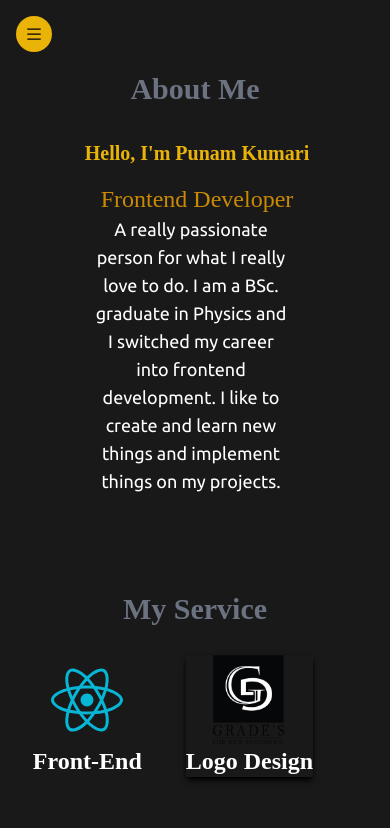
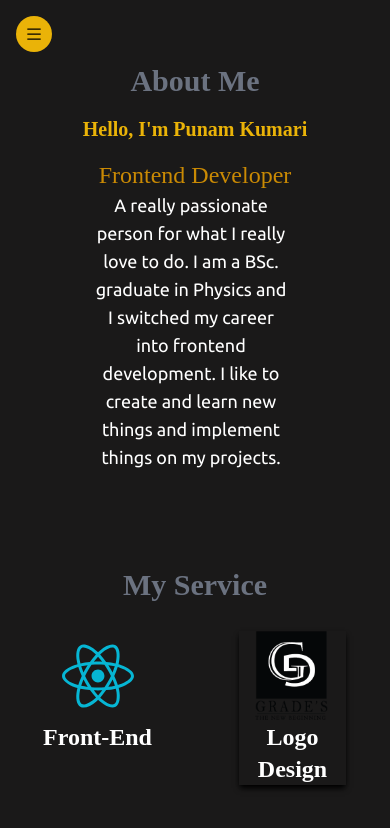
Before and after one commit to astrospkc/portfolio, a React (Vite) app: page /about in a window 390 px wide. Shown: the top 828 px of the page. Built offline with nearby package versions, Linux system fonts and the light colour scheme; a web font is replaced by a local one.

Commit message:
animation

```diff
--- a/src/App.jsx
+++ b/src/App.jsx
@@ -15,7 +15,7 @@ function App() {
   return (
     <>
       <Router>
-        <div className="flex flex-col overflow-x-hidden ">
+        <div className="flex flex-col overflow-x-hidden relative ">
           <div className="fixed md:left-0 md:top-0 h-fit md:h-screen w-fit md:w-[10%] md:bg-black  ">
             <Navbar />
           </div>
--- a/src/components/About.jsx
+++ b/src/components/About.jsx
@@ -5,17 +5,19 @@ import movie from "./logo.png";
 const About = () => {
   return (
     <>
-      <div className="  flex flex-col h-screen justify-center items-center ">
-        <div className=" text-center">
-          <h2 className=" text-3xl md:text-5xl font-bold my-4 text-gray-500 text-center">
+      <div className="  flex flex-col h-screen justify-center items-center  ">
+        <div className=" text-center ">
+          <h2 className=" text-3xl md:text-5xl font-bold my-4 text-gray-500 text-center ">
             About Me
           </h2>
+          <h3 className=" text-xl md:text-3xl font-semibold my-4 text-yellow-500 ">
+            Hello, I'm Punam Kumari
+          </h3>
+          <h3 className="text-yellow-600 text-2xl skillsanimate ">
+            Frontend Developer
+          </h3>
 
           <div className="text-2xl ml-1 flex flex-col justify-center items-center ">
-            <h3 className=" text-xl md:text-3xl font-semibold my-4 text-yellow-500 ">
-              Hello, I'm Punam Kumari
-            </h3>
-            <h3 className="text-yellow-600 ">Frontend Developer</h3>
             <p
               style={style}
               className="text-lg mr-3 text-white w-1/2 text-center"
@@ -33,7 +35,7 @@ const About = () => {
               My Service
             </h2>
 
-            <div className="flex flex-row ">
+            <div className="grid grid-cols-2 ">
               <div className=" my-3  ">
                 <FaReact className="text-7xl text-cyan-500 m-auto h-[90px] " />
                 <h1 className="text-2xl font-bold text-white">Front-End </h1>
--- a/src/components/Home1.jsx
+++ b/src/components/Home1.jsx
@@ -8,10 +8,10 @@ import { BsAwardFill } from "react-icons/bs";
 const Home1 = () => {
   return (
     <>
-      <div className="flex flex-col justify-center items-center ">
+      <div className="flex flex-col justify-center items-center skillsanimate">
         <div className="flex flex-col justify-center items-center h-screen p-5">
           {/* left section */}
-          <div className="flex flex-col  md:backdrop-blur-lg rounded-lg  shadow-lg shadow-black ">
+          <div className="flex flex-col  md:backdrop-blur-lg rounded-lg  shadow-lg shadow-black border-t-2 border-yellow-600 ">
             <h1 className=" text-xs md:text-2xl text-white  w-fit px-2 my-2 m-auto">
               Hi, I'm Punam Kumari
             </h1>
--- a/src/components/Skills.jsx
+++ b/src/components/Skills.jsx
@@ -16,13 +16,14 @@ import { DiIllustrator } from "react-icons/di";
 const Skills = () => {
   return (
     <>
+      <div className=" flex">
         <div className="m-7 h-screen flex flex-col justify-center items-center">
-        <h1 className="text-slate-500  text-md md:text-2xl font-bold">
+          <h1 className="text-slate-500  text-3xl md:text-5xl font-bold">
             TOOLS FAMILIAR WITH
           </h1>
 
           {/* fonts - {css, html , js, reactjs, python, nodejs, expressjs , mongodb,} */}
-        <div className="grid grid-cols-3 md:grid-cols-6 gap-4 my-5 ">
+          <div className="grid grid-cols-3 md:grid-cols-6 gap-4 my-5 skillsanimate ">
             <div className="tooltip">
               <BsFiletypeHtml className="text-7xl bg-slate-300 p-2 rounded-lg text-red-900 shadow-sm shadow-black" />
               <span className="tooltiptext">Html</span>
@@ -67,6 +68,7 @@ const Skills = () => {
             </div>
           </div>
         </div>
+      </div>
 
       {/* <div className="flex flex-col items-center ">
         <div style={{ margin: 10, height: 130, width: 130 }} className="">
--- a/src/components/Works.jsx
+++ b/src/components/Works.jsx
@@ -9,12 +9,12 @@ import image from "./blogshot.png";
 const Works = () => {
   return (
     <>
-      <div className="m-7 ">
-        <h1 className="text-4xl text-center font-bold text-gray-500">
+      <div className="m-7 skillsanimate  ">
+        <h1 className="text-3xl md:text-5xl text-center font-bold text-gray-500">
           Projects
         </h1>
 
-        <div className="flex  flex-col justify-center items-center m-4   p-3 shadow-lg shadow-black">
+        <div className="flex  flex-col justify-center items-center m-4   p-3 shadow-lg shadow-black ">
           <img src={movieFrontImage} alt="" className="w-1/2 rounded-xl " />
           <div className="mx-4 flex flex-col justify-center items-center">
             <p className="multiline text-white">
--- a/src/index.css
+++ b/src/index.css
@@ -66,7 +66,7 @@
     overflow: hidden;
   }
   .tooltip {
-    position: relative;
+    /* position: relative; */
     display: inline-block;
   }
 
@@ -78,11 +78,11 @@
     text-align: center;
     padding: 5px 0;
     border-radius: 6px;
-    position: absolute;
-    z-index: 1;
-    bottom: 125%;
-    left: 50%;
-    margin-left: -60px;
+    position: static;
+    /* z-index: 1; */
+    /* bottom: 100%; */
+    /* left: 50%; */
+    /* margin-left: -60px; */
 
     opacity: 0;
     transition: opacity 0.3s;
@@ -90,10 +90,10 @@
 
   .tooltip .tooltiptext::after {
     content: "";
-    position: absolute;
-    top: 100%;
-    left: 50%;
-    margin-left: -5px;
+    /* position: absolute; */
+    /* top: 100%; */
+    /* left: 50%; */
+    /* margin-left: -5px; */
     border-width: 5px;
     border-style: solid;
     border-color: #555 transparent transparent transparent;
@@ -103,4 +103,16 @@
     visibility: visible;
     opacity: 1;
   }
+  .skillsanimate {
+    position: relative;
+    animation: skills 1s ease-in 0.2s 1 normal;
+  }
+  @keyframes skills {
+    0% {
+      width: 0%;
+    }
+    100% {
+      width: 100%;
+    }
+  }
 }
```
Lines whose indentation alone changed are shown as unchanged.
